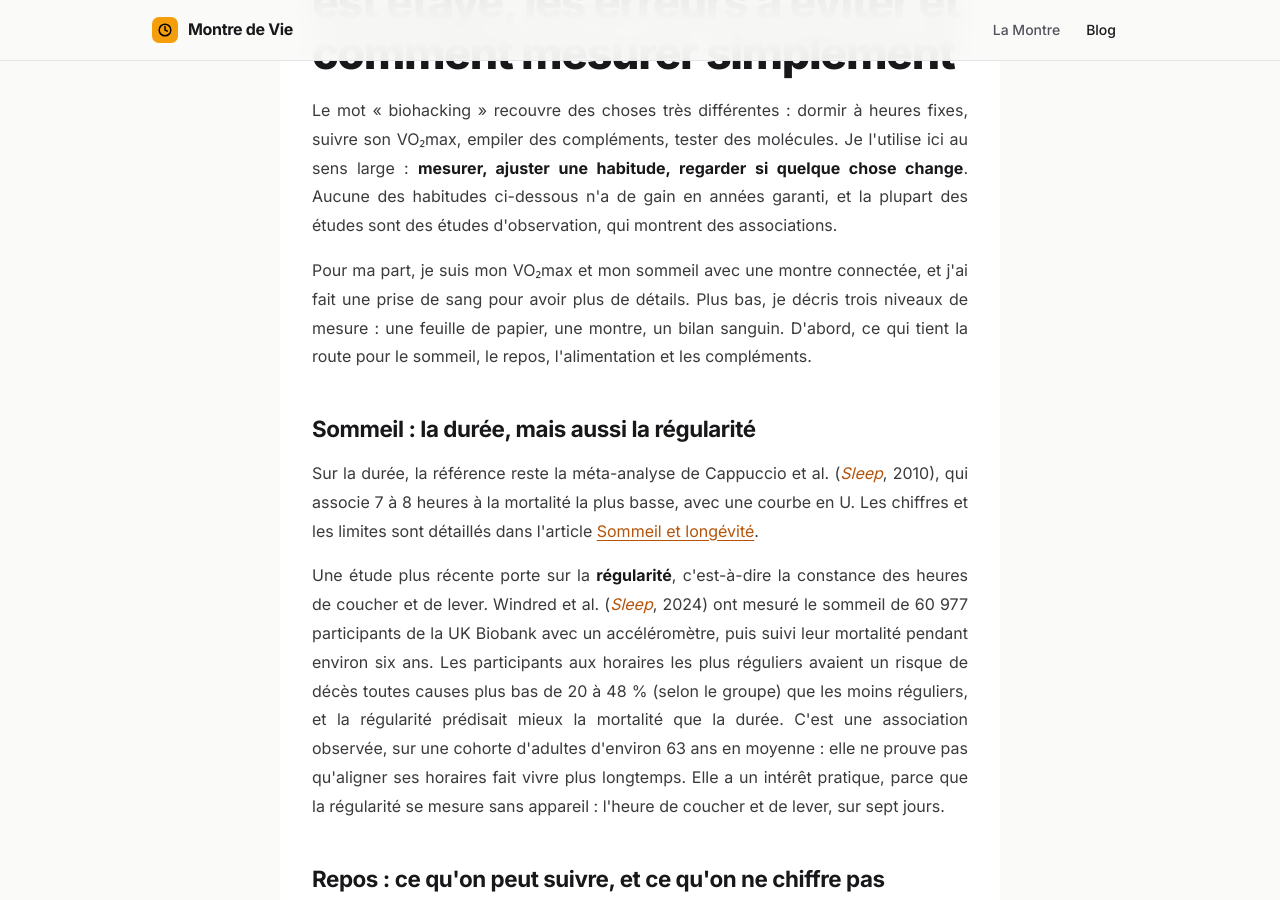
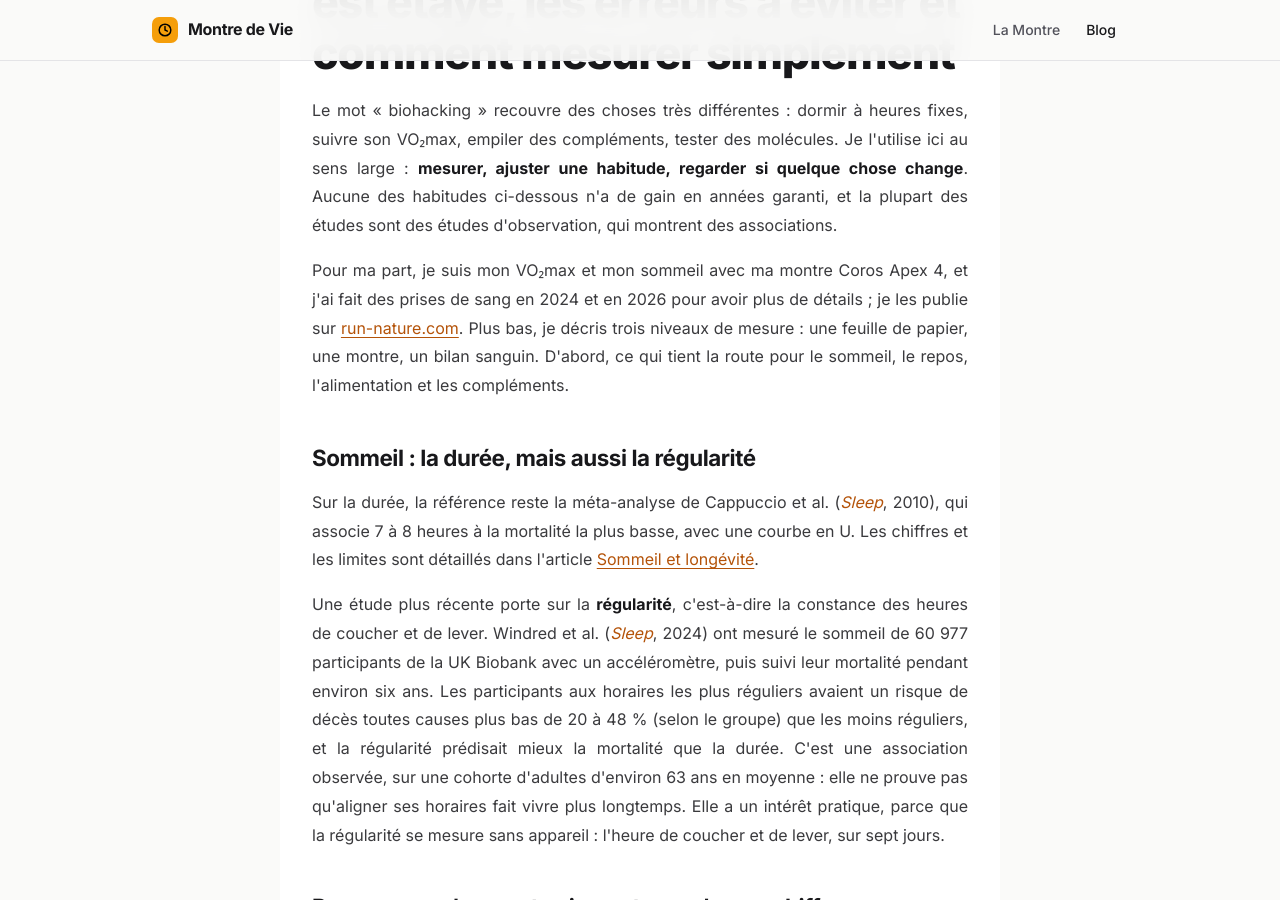
Before and after one commit to SebRunNature/memento-mori, a Jekyll site: the page built from _posts/2026-11-12-biohacking-longevite-ce-qui-est-etaye-et-comment-mesurer.html, in a window 1280 px wide and 900 px high, scrolled down 667 px. Built offline with Jekyll 4.4.1, drawn with Linux system fonts in a browser that asks for light colours; some of the changed text lies outside the part shown.

Commit message:
Article biohacking : montre Coros Apex 4 et résultats des bilans sanguins de Sébastien (d'après run-nature.com)
Co-Authored-By: Claude Sonnet 5.5 <noreply@anthropic.com>
Claude-Session: https://claude.ai/code/session_01CwhknaXfWzLwaXaixiQvhY

```diff
--- a/_posts/2026-11-12-biohacking-longevite-ce-qui-est-etaye-et-comment-mesurer.html
+++ b/_posts/2026-11-12-biohacking-longevite-ce-qui-est-etaye-et-comment-mesurer.html
@@ -17,7 +17,7 @@ retenir: "Pour la longévité, un sommeil régulier, l'activité physique et l'a
 
   <p>Le mot « biohacking » recouvre des choses très différentes : dormir à heures fixes, suivre son VO₂max, empiler des compléments, tester des molécules. Je l'utilise ici au sens large : <strong>mesurer, ajuster une habitude, regarder si quelque chose change</strong>. Aucune des habitudes ci-dessous n'a de gain en années garanti, et la plupart des études sont des études d'observation, qui montrent des associations.</p>
 
-  <p>Pour ma part, je suis mon VO₂max et mon sommeil avec une montre connectée, et j'ai fait une prise de sang pour avoir plus de détails. Plus bas, je décris trois niveaux de mesure : une feuille de papier, une montre, un bilan sanguin. D'abord, ce qui tient la route pour le sommeil, le repos, l'alimentation et les compléments.</p>
+  <p>Pour ma part, je suis mon VO₂max et mon sommeil avec ma montre Coros Apex 4, et j'ai fait des prises de sang en 2024 et en 2026 pour avoir plus de détails ; je les publie sur <a href="https://run-nature.com/2026/05/03/trail-a-47-ans-comment-rester-performant-et-en-bonne-sante/">run-nature.com</a>. Plus bas, je décris trois niveaux de mesure : une feuille de papier, une montre, un bilan sanguin. D'abord, ce qui tient la route pour le sommeil, le repos, l'alimentation et les compléments.</p>
 
   <h2>Sommeil : la durée, mais aussi la régularité</h2>
 
@@ -65,6 +65,8 @@ retenir: "Pour la longévité, un sommeil régulier, l'activité physique et l'a
   </div>
 
   <p>Le VO₂max est fortement associé à la mortalité dans les études d'observation (voir l'article <a href="/blog/2026/06/24/vo2max-selon-l-age-tableau-normes-et-comment-progresser/">VO₂max par âge</a>), et la régularité du sommeil aussi. La feuille de papier suffit pour commencer : quelques lignes par semaine. La montre ajoute des tendances sans effort. La prise de sang ajoute du détail que ni l'une ni l'autre ne donne. Pour savoir quelles analyses discuter avec ton médecin, l'article <a href="/blog/biomarqueurs-age-biologique/">Biomarqueurs et âge biologique</a> fait le tour de ce que mesure un bilan.</p>
+
+  <p><strong>Mes chiffres, à titre d'exemple.</strong> Ma montre estime mon VO₂max à 54 ml/kg/min, et ma fréquence cardiaque au repos tourne entre 45 et 47 battements par minute. Sur mes bilans sanguins de 2024 et 2026 : CRP inférieure à 1 mg/L en 2026 (1 mg/L en 2024), hémoglobine à 16 g/dL, ferritine à 261 ng/mL en 2026 (330 en 2024), glycémie à 85 mg/dL, cholestérol total à 178 mg/dL, vitamine D à 21,1 ng/mL en 2024 (non dosée en 2026). Le détail est dans <a href="https://run-nature.com/2026/05/03/trail-a-47-ans-comment-rester-performant-et-en-bonne-sante/">mon article sur run-nature.com</a>. Ce sont mes valeurs, pas des normes à viser : une valeur se lit avec le reste du bilan et avec un médecin, et l'évolution d'une année à l'autre dit plus qu'un chiffre isolé.</p>
 
   <p>Pour relier ces chiffres à ton profil, la Montre de Vie accepte maintenant tes valeurs exactes (fréquence cardiaque au repos, tension, glycémie, HbA1c, LDL, HDL) dans le mode complet, avec conversion d'unités. L'écart d'âge qui en sort reste une estimation indicative, dont les années par classe sont des règles de l'outil (voir la <a href="/methodologie/">Méthodologie</a>).</p>
 
```
